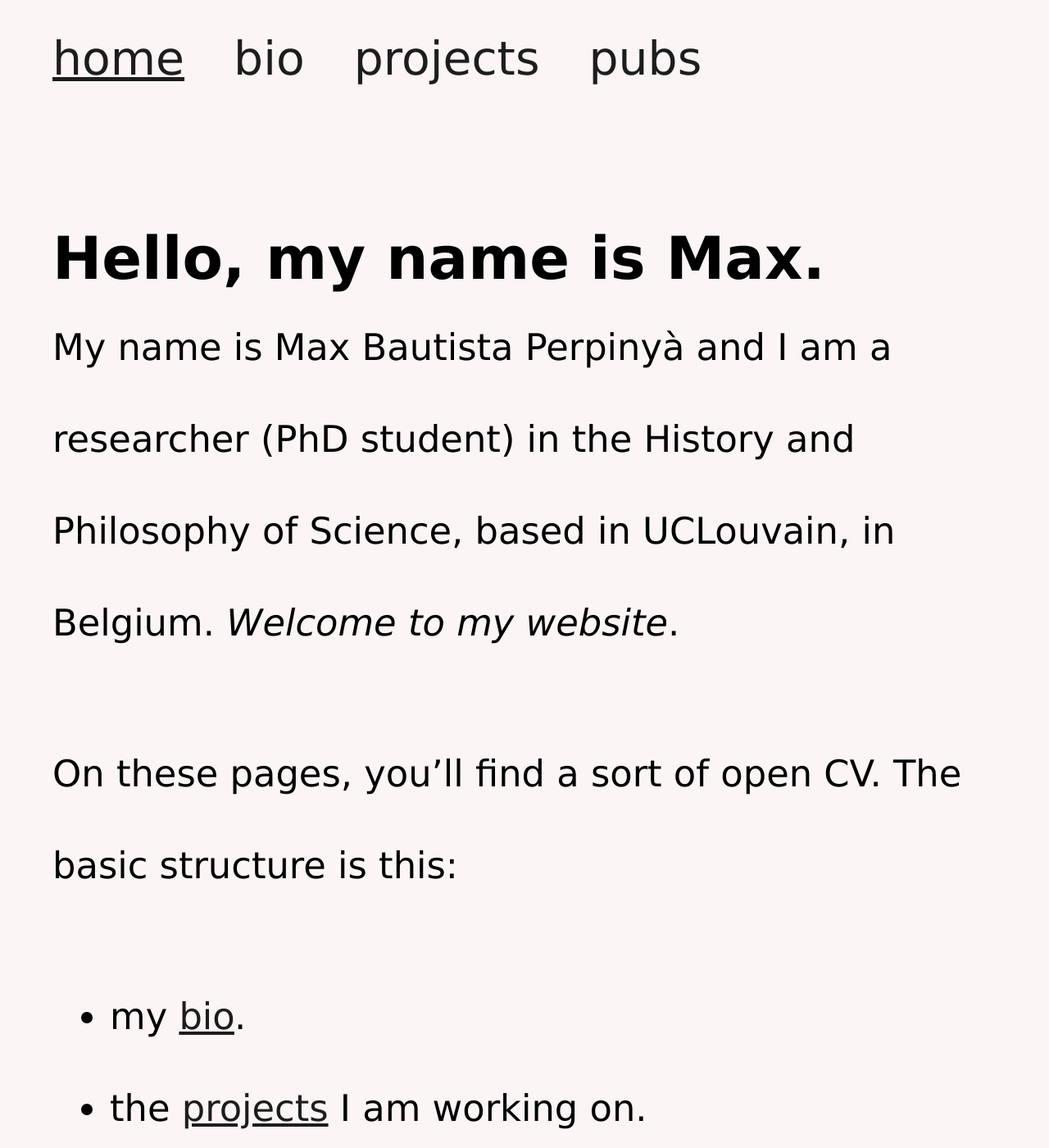
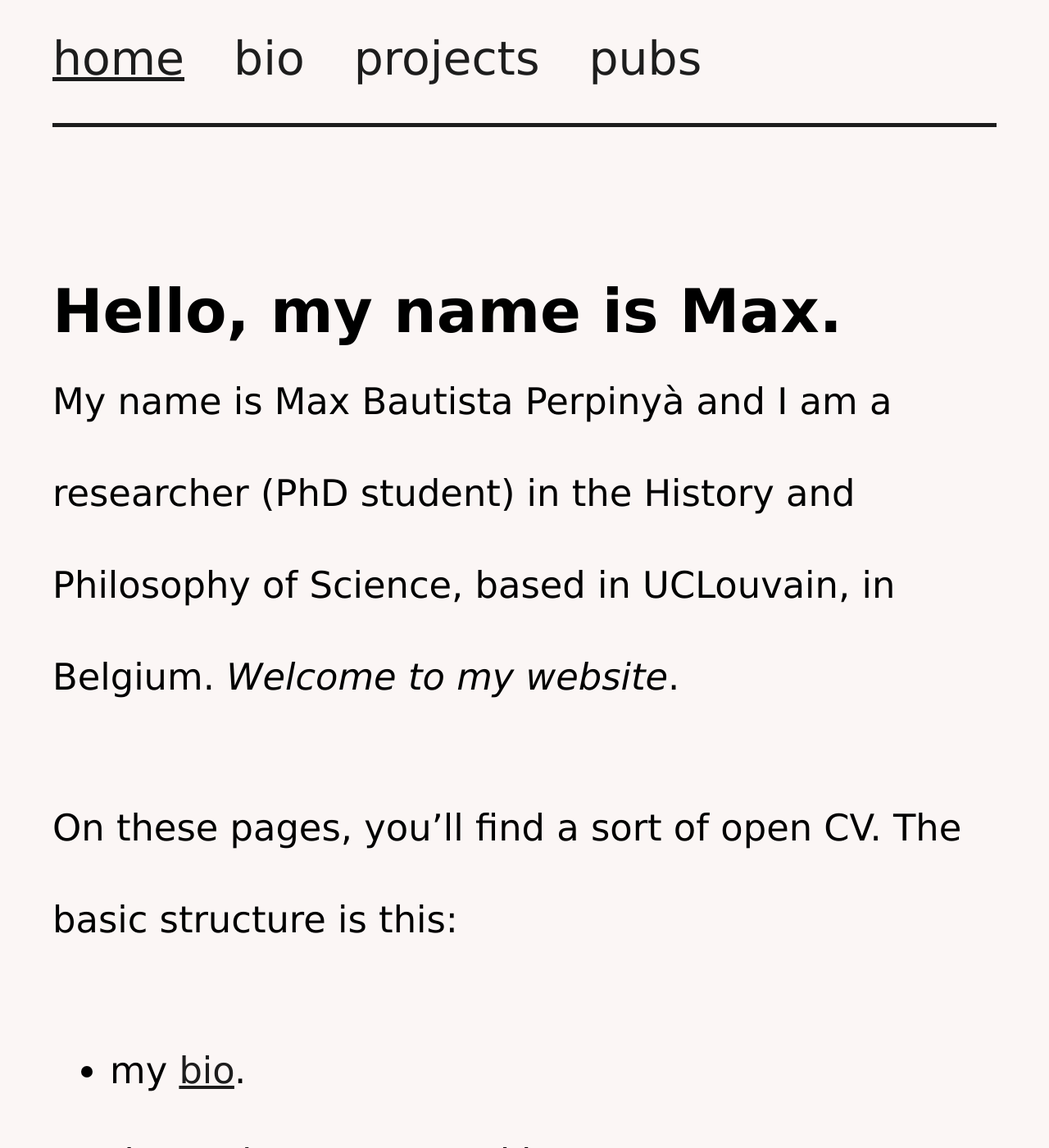
Before and after one commit to oliviodare/oliviodare.com, a Jekyll site: the page built from index.md, in a window 1280 px wide and 1400 px high. Shown: the whole window at 82% size. Built offline with Jekyll 4.4.1, drawn with Linux system fonts in a browser that asks for light colours.

Commit message:
Update main.scss

```diff
--- a/_sass/main.scss
+++ b/_sass/main.scss
@@ -59,7 +59,9 @@ nav {
 
 a {
 	color: #1d1d1d;
+	word-break: break-all;
 }
+
 
 p {
 	margin-bottom: 15px;
@@ -148,7 +150,7 @@ img[src="/room.png"] {
 /* responsive for mobile*/
 @media only screen and (max-width: 1300px) {
   body {
-    overflow-x: hidden; /* This fixes scrollable on x for tablets but I took it from somewhere else so I don't really know what it does*/
+    // overflow-x: hidden; /* This fixes scrollable on x for tablets but I took it from somewhere else so I don't really know what it does*/
 		max-width: 92%;
 		line-height: 2.4em;
 		margin-left: 5%;
@@ -158,16 +160,37 @@ img[src="/room.png"] {
 	nav {
 		font-size: 3.55em;
 		padding-top: 52px;
-		padding-bottom: 1px;
+		padding-bottom: 60px;
     word-spacing: 42px;
+		position:sticky;
+		position: -webkit-sticky;
+		top: 0;
+		z-index: 1;
+		width: 100%;
+
+		border-bottom: 5px solid #1d1d1d; /* Don't forget to modify to the right border. */
+
+	}
+
+	.hyphenate {
+	  /* Careful, this breaks the word wherever it is without a hyphen */
+	  overflow-wrap: break-word;
+	  word-wrap: break-word;
+
+	  /* Adds a hyphen where the word breaks */
+	  -webkit-hyphens: auto;
+	  -ms-hyphens: auto;
+	  -moz-hyphens: auto;
+	  hyphens: auto;
 	}
 
 	h1 {
-		font-size: 4.5em;
+		font-size: 4.6em;
 	}
 	h2 {
 	  margin-top: 80px;
 	  margin-bottom: 24px;
+		font-size: 3.3em;
 	}
 
 	p {
```
